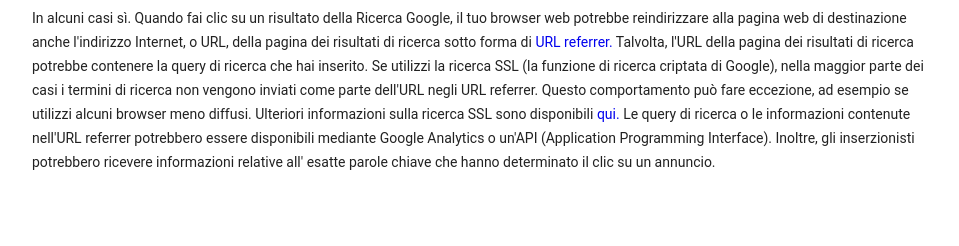
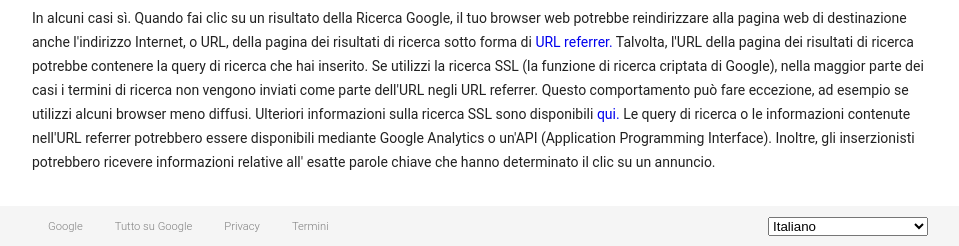
Before and after one commit to vittorioaquilino/php-google-faq, a PHP site: page / in a window 1280 px wide. Shown: the part 2520-2766 px from the top of the page, without its empty margins (160-1119 px from the left). Before the commit the page ends 2690 px from the top, so only its background shows below. Run offline with PHP 8.4, Linux system fonts and the light colour scheme.

Commit message:
add footer

```diff
--- a/css/style.css
+++ b/css/style.css
@@ -24,10 +24,10 @@ img {
     vertical-align: middle;
 }
 
-.container {
+main .container {
     width: 70%;
     margin: auto;
-    padding-top: 5rem;
+    padding-top: 13rem;
 }
 
 p {
@@ -45,11 +45,17 @@ h3 {
 }
 
 /* header */
+header {
+    position: fixed;
+    top: 0;
+    width: 100%;
+    background-color: white;
+}
 .header-top {
     display: flex;
     align-items: center;
     justify-content: space-between;
-    height: 100px;
+    height: 80px;
     padding: 0 1.5rem;
 }
 
@@ -58,7 +64,8 @@ i {
     font-size: 1.5rem;
 }
 
-.header-menu {
+.header-menu,
+.footer-menu {
     display: flex;
     list-style: none;
 }
@@ -74,3 +81,29 @@ li.active {
     color: #4077ed;
     border-bottom: 3px solid #4077ed;
 }
+
+/* footer */
+footer {
+    background-color: #f5f5f5;
+    margin-top: 0;
+}
+
+.footer-container {
+    width: 70%;
+    margin: auto;
+    display: flex;
+    justify-content: space-between;
+    align-items: center;
+    height: 40px;
+}
+
+.footer-menu li {
+    padding: 0 1rem;
+    font-size: .7rem;
+    color: gray;
+    font-weight: 300;
+}
+
+.footer-option select {
+    width: 160px;
+}
--- a/index.php
+++ b/index.php
@@ -100,7 +100,21 @@ error_reporting(E_ALL);
     <!-- /main -->
 
     <!-- footer -->
-    <footer></footer>
+    <footer>
+        <div class="footer-container">
+            <ul class="footer-menu">
+                <li><a href=""></a>Google</li>
+                <li><a href=""></a>Tutto su Google</li>
+                <li><a href=""></a>Privacy</li>
+                <li><a href=""></a>Termini</li>
+            </ul>
+            <div class="footer-option">
+                <select name="" id="">
+                    <option value="">Italiano</option>
+                </select>
+            </div>
+        </div>
+    </footer>
     <!-- /footer -->
 </body>
 </html>
```
